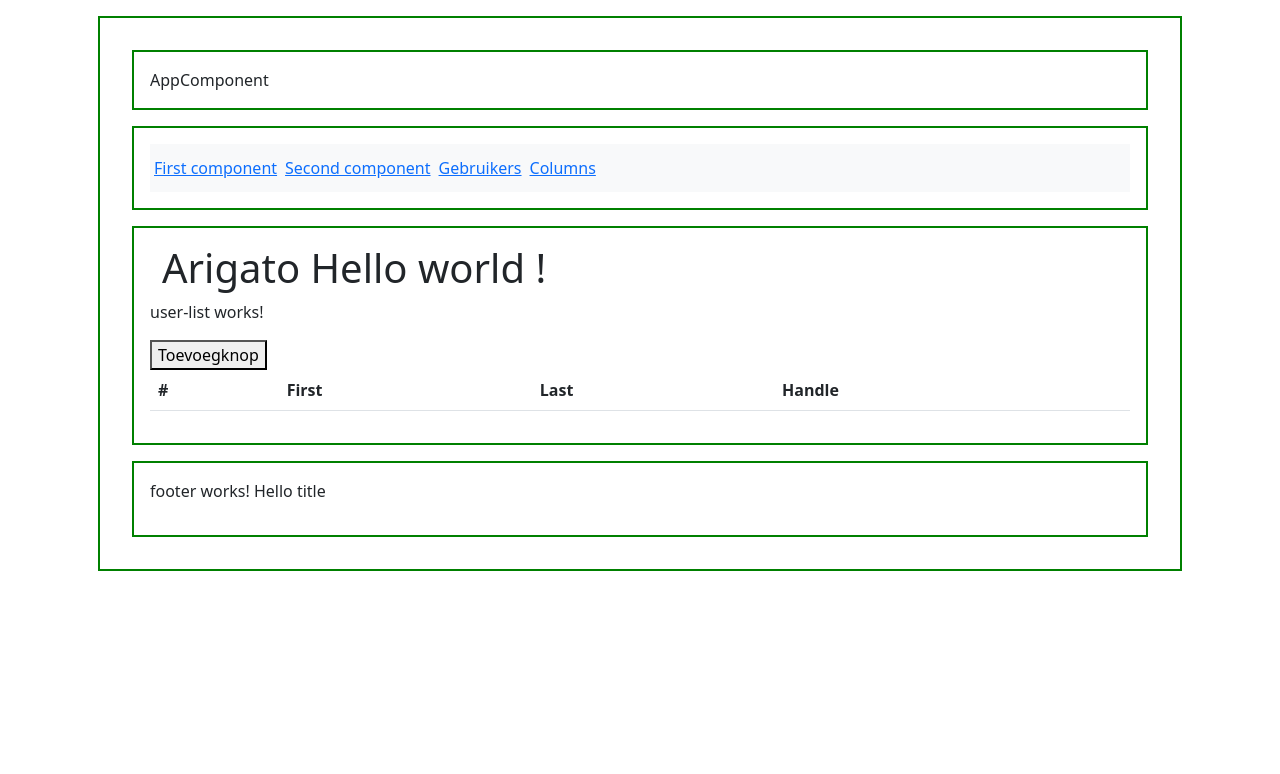
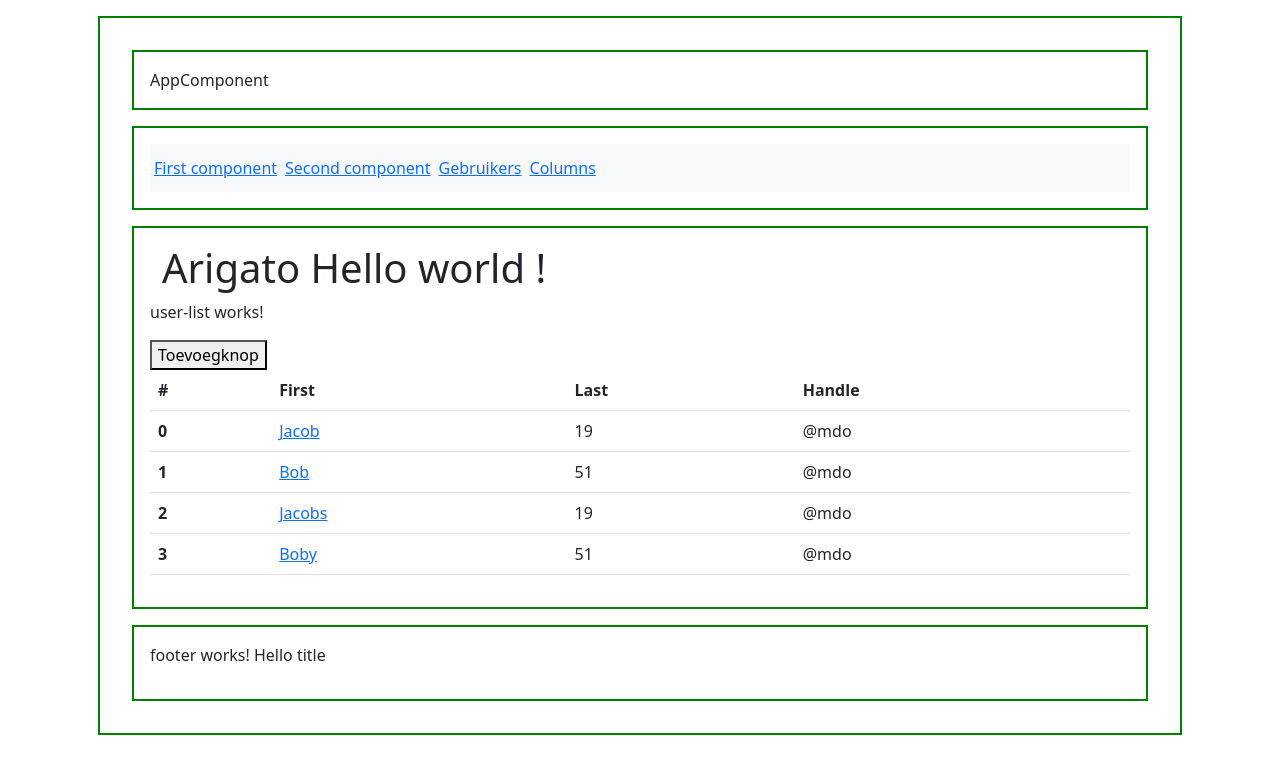
Before and after one commit to geoduin/Angular-DEMO, an Angular app: page /user in a window 1280 px wide. Shown: the top 774 px of the page. Built offline with nearby package versions, Linux system fonts and the light colour scheme.

Commit message:
Added edit function to practice

```diff
--- a/src/app/app-routing.module.ts
+++ b/src/app/app-routing.module.ts
@@ -17,7 +17,7 @@ const routes: Routes = [
   ]},
   {path: 'UserAdd' , component: UserEditComponent}
   ,
-  {path: 'user/:id', component: UserDetailComponent},
+  {path: 'user/:name', component: UserDetailComponent},
   {path: 'component-a/:userId',pathMatch: "full", component: ADetailsComponent},
   {path: 'a-columns', component: AColumnsComponent, children: [
     {path: ":userId", component: ADetailsComponent}
--- a/src/app/features/user/user-detail/user-detail.component.html
+++ b/src/app/features/user/user-detail/user-detail.component.html
@@ -1,2 +1,5 @@
 <p>user-detail works!</p>
 <p>Dit is een detailpagina van een gebruiker</p>
+
+<p> Naam is {{ UserInQuestion?.name }} </p>
+<p>Leeftijd is {{UserInQuestion?.age}}</p>
--- a/src/app/features/user/user-detail/user-detail.component.ts
+++ b/src/app/features/user/user-detail/user-detail.component.ts
@@ -1,4 +1,7 @@
 import { Component, OnInit } from '@angular/core';
+import { ActivatedRoute } from '@angular/router';
+import { User } from 'src/app/domain/User';
+import { UserCacheDB } from 'src/app/services/UserService.service';
 
 @Component({
   selector: 'app-user-detail',
@@ -7,9 +10,21 @@ import { Component, OnInit } from '@angular/core';
 })
 export class UserDetailComponent implements OnInit {
 
-  constructor() { }
+  UserInQuestion:User| undefined;
+
+  constructor(private userService : UserCacheDB, private route: ActivatedRoute) { }
 
   ngOnInit(): void {
+    this.route.paramMap.subscribe((param)=>{
+      var name = param.get("name");
+      console.log(name);
+      if(name){
+        this.UserInQuestion = this.userService.GetUserById(name);
+        console.log(this.UserInQuestion);
+      } else{
+        console.log("Gebruiker bestaat niet");
+      }
+    })
   }
 
 }
--- a/src/app/features/user/user-edit/user-edit.component.html
+++ b/src/app/features/user/user-edit/user-edit.component.html
@@ -1,4 +1,6 @@
+<div *ngIf="">
 
+</div>
 
 <form [formGroup]="checkoutForm" (ngSubmit)="OnSumbit()">
     <div>
--- a/src/app/features/user/user-list/user-list.component.html
+++ b/src/app/features/user/user-list/user-list.component.html
@@ -9,11 +9,11 @@
         <th scope="col">Handle</th>
       </tr>
     </thead>
-    <tbody *ngFor="let users of Users;let indexOfelement=index;">
+    <tbody>
 
-        <tr>
+        <tr *ngFor="let users of Users;let indexOfelement=index;">
           <th scope="row">{{indexOfelement}}</th>
-          <td><a routerLink="{{indexOfelement}}">{{users.name}}</a></td>
+          <td><a routerLink="{{users.name}}">{{users.name}}</a></td>
           <td>{{users.age}}</td>
           <td>@mdo</td>
         </tr>
--- a/src/app/features/user/user-list/user-list.component.ts
+++ b/src/app/features/user/user-list/user-list.component.ts
@@ -1,4 +1,4 @@
-import { Component, OnInit } from '@angular/core';
+import { Component, OnDestroy, OnInit } from '@angular/core';
 import { User } from 'src/app/domain/User';
 import {UserCacheDB } from '../../../services/UserService.service'
 @Component({
@@ -6,7 +6,7 @@ import {UserCacheDB } from '../../../services/UserService.service'
   templateUrl: './user-list.component.html',
   styleUrls: ['./user-list.component.css'],
 })
-export class UserListComponent implements OnInit {
+export class UserListComponent implements OnInit, OnDestroy {
   Users: User[] = this.userDB.GetUsers();
 
   constructor(private userDB: UserCacheDB) {
@@ -19,4 +19,7 @@ export class UserListComponent implements OnInit {
     console.log('UserService is loaded');
   }
 
+  ngOnDestroy(): void {
+      console.log("Feyenoord nummer 1");
+  }
 }
--- a/src/app/services/UserService.service.ts
+++ b/src/app/services/UserService.service.ts
@@ -3,10 +3,12 @@ import { User } from "../domain/User";
 
 @Injectable({providedIn: 'root'})
 export class UserCacheDB{
-    UserList:User[] = [];
+    Url:string = 'mongodb+srv://Admin:Admin@demo.s3ri1o4.mongodb.net/?retryWrites=true&w=majority';
+
+    UserList:User[] = [new User('Jacob', 19), new User('Bob', 51), new User('Jacobs', 19), new User('Boby', 51)];
 
     constructor(){
-        console.log('New card created');
+        console.log('New user service created');
         console.log(this.UserList);
     }
 
@@ -18,7 +20,9 @@ export class UserCacheDB{
     GetUsers(){
         return this.UserList;
     }
-
+    GetUserById(filter: string): User{
+        return this.UserList.filter(user => user.name == filter)[0];
+    }
     ClearList(){
         this.UserList = [];
     }
```
Also changed, not shown: src/app/services/MongoDb.Service.ts (added, +11 -0 lines).
